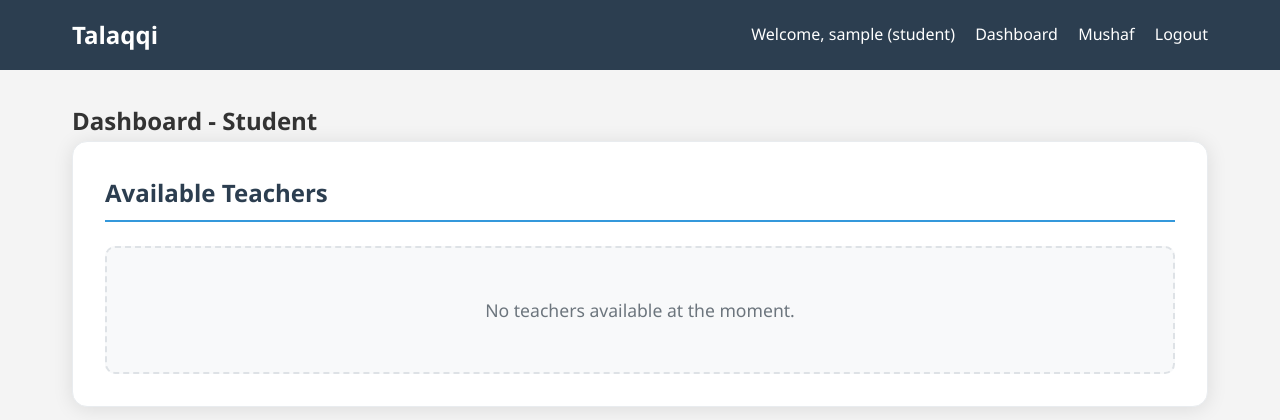
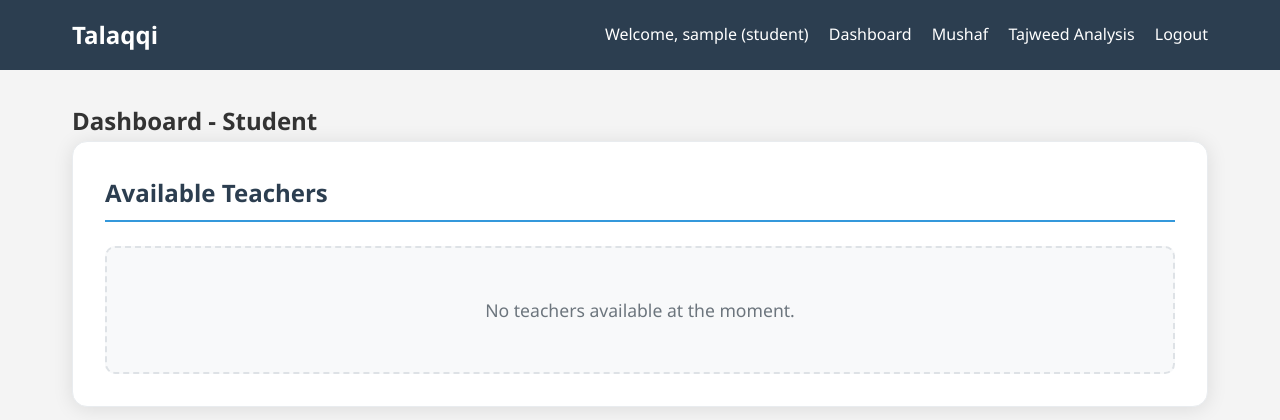
Before and after one commit to Fahad1110136/Talaqqi, a Flask app: page /dashboard in a window 1280 px wide. Shown: the top 420 px of the page. Run offline with Flask 3, Linux system fonts and the light colour scheme; the visitor is signed in with stand-in values (Sample User, id 1); parts of the project's set-up code (start-up, migrations or seed data) failed here and were passed over; some libraries are stand-ins or nearby versions.

Commit message:
Add Tajweed Analysis link for logged-in users
Added a link for Tajweed Analysis in the user dashboard.

```diff
--- a/backend-flask/templates/base.html
+++ b/backend-flask/templates/base.html
@@ -15,7 +15,10 @@
                     <span>Welcome, {{ session.username }} ({{ session.user_type }})</span>
                     <a href="{{ url_for('dashboard') }}">Dashboard</a>
                     <a href="{{ url_for('mushaf') }}">Mushaf</a>
+                    <!-- ADD THIS LINE FOR TAJWEED ANALYSIS -->
+                    <a href="{{ url_for('tajweed_analysis') }}">Tajweed Analysis</a>
                     <a href="{{ url_for('logout') }}">Logout</a>
+
                 {% else %}
                     <a href="{{ url_for('login') }}">Login</a>
                     <a href="{{ url_for('register') }}">Register</a>
```
